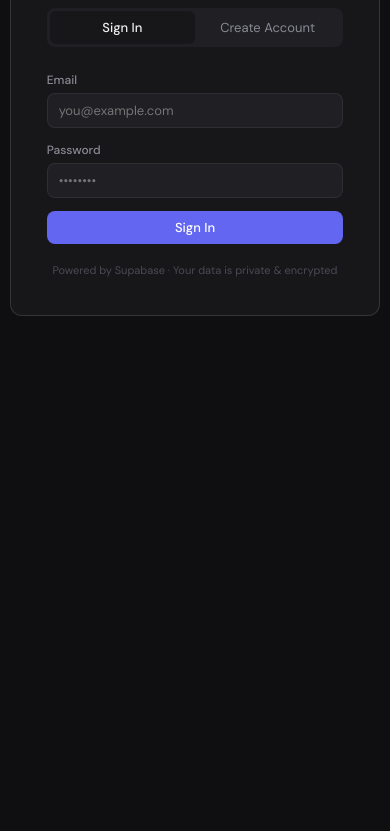
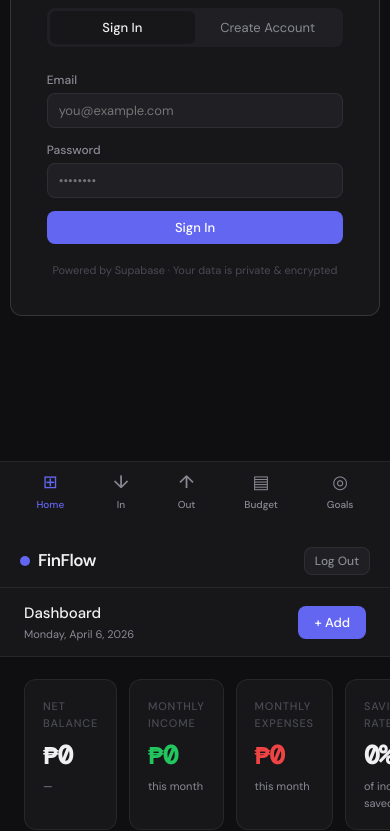
Before and after one commit to Akorani1/FinFlow, a plain HTML site: page index.html in a window 390 px wide. Shown: the part 309-1140 px from the top of the page. Before the commit the page ends 844 px from the top, so only its background shows below. Drawn offline with nearby package versions, Linux system fonts and the light colour scheme.

Commit message:
Implement mobile-friendly UI and loading fixes

```diff
--- a/index.html
+++ b/index.html
@@ -143,11 +143,113 @@
       display: none
     }
 
-    /* ── APP SHELL ── */
     #app {
       display: none;
       height: 100vh;
       flex-direction: row
+    }
+
+    /* ── MOBILE NAV ── */
+    .mobile-header {
+      display: none;
+      padding: 12px 20px;
+      background: var(--surface);
+      border-bottom: 1px solid var(--border);
+      align-items: center;
+      justify-content: space-between;
+      width: 100%;
+      z-index: 100
+    }
+
+    .bottom-nav {
+      display: none;
+      position: fixed;
+      bottom: 0;
+      left: 0;
+      right: 0;
+      background: var(--surface);
+      border-top: 1px solid var(--border);
+      padding: 8px 12px 24px; /* extra bottom for safe area */
+      justify-content: space-around;
+      align-items: center;
+      z-index: 100;
+      backdrop-filter: blur(10px)
+    }
+
+    .m-nav-item {
+      display: flex;
+      flex-direction: column;
+      align-items: center;
+      gap: 4px;
+      color: var(--text2);
+      font-size: 10px;
+      font-weight: 500;
+      cursor: pointer;
+      border: none;
+      background: none;
+      font-family: inherit
+    }
+
+    .m-nav-item.active {
+      color: var(--accent)
+    }
+
+    .m-nav-icon {
+      font-size: 18px
+    }
+
+    @media (max-width: 768px) {
+      #app {
+        flex-direction: column
+      }
+
+      .sidebar {
+        display: none
+      }
+
+      .mobile-header {
+        display: flex
+      }
+
+      .bottom-nav {
+        display: flex
+      }
+
+      .main {
+        height: calc(100vh - 120px); /* header + bottom nav */
+      }
+
+      .topbar {
+        padding: 10px 20px
+      }
+
+      .content {
+        padding: 16px 20px 80px
+      }
+
+      .g4, .g3, .g2 {
+        grid-template-columns: 1fr;
+        gap: 12px
+      }
+
+      .card-value {
+        font-size: 22px
+      }
+
+      .modal {
+        width: 100%;
+        height: 100%;
+        max-height: 100%;
+        border-radius: 0;
+        margin-top: 0
+      }
+
+      table {
+        display: block;
+        overflow-x: auto;
+        white-space: nowrap;
+        -webkit-overflow-scrolling: touch
+      }
     }
 
     #app.show {
@@ -786,17 +888,26 @@
       <button class="nav-item" onclick="showPage('budget')"><span class="nav-icon">▤</span>Budget</button>
       <button class="nav-item" onclick="showPage('goals')"><span class="nav-icon">◎</span>Goals</button>
       <button class="nav-item" onclick="showPage('reports')"><span class="nav-icon">◱</span>Reports</button>
-      <div class="sidebar-footer">
-        <button class="user-pill" onclick="doSignOut()">
-          <div class="user-avatar" id="user-avatar">?</div>
-          <div style="flex:1;text-align:left;overflow:hidden">
-            <div
-              style="font-size:12px;color:var(--text);font-weight:500;white-space:nowrap;overflow:hidden;text-overflow:ellipsis"
-              id="user-name">User</div>
-            <div style="font-size:10px;color:var(--text3)">Sign out</div>
           </div>
         </button>
       </div>
+    </nav>
+
+    <!-- MOBILE HEADER -->
+    <header class="mobile-header">
+      <div class="sidebar-logo" style="padding:0">
+        <div class="logo-dot"></div>FinFlow
+      </div>
+      <button class="btn btn-ghost btn-sm" onclick="doSignOut()">Log Out</button>
+    </header>
+
+    <!-- BOTTOM NAV -->
+    <nav class="bottom-nav">
+      <button class="m-nav-item active" onclick="showPage('dashboard')"><span class="m-nav-icon">⊞</span><span>Home</span></button>
+      <button class="m-nav-item" onclick="showPage('income')"><span class="m-nav-icon">↓</span><span>In</span></button>
+      <button class="m-nav-item" onclick="showPage('expenses')"><span class="m-nav-icon">↑</span><span>Out</span></button>
+      <button class="m-nav-item" onclick="showPage('budget')"><span class="m-nav-icon">▤</span><span>Budget</span></button>
+      <button class="m-nav-item" onclick="showPage('goals')"><span class="m-nav-icon">◎</span><span>Goals</span></button>
     </nav>
 
     <main class="main">
@@ -1147,9 +1258,23 @@
     function showPage(p) {
       document.querySelectorAll('.page').forEach(e => e.classList.remove('active'));
       document.querySelectorAll('.nav-item').forEach(e => e.classList.remove('active'));
+      document.querySelectorAll('.m-nav-item').forEach(e => e.classList.remove('active'));
+
       document.getElementById('page-' + p).classList.add('active');
-      event && event.currentTarget && event.currentTarget.classList.add('active');
-      document.querySelectorAll('.nav-item').forEach(e => { if (e.textContent.trim() === PAGE_TITLES[p]) e.classList.add('active'); });
+
+      // Update sidebar
+      document.querySelectorAll('.nav-item').forEach(e => {
+        if (e.innerText.includes(PAGE_TITLES[p])) e.classList.add('active');
+      });
+
+      // Update mobile nav
+      const mItems = document.querySelectorAll('.m-nav-item');
+      if (p === 'dashboard') mItems[0].classList.add('active');
+      else if (p === 'income') mItems[1].classList.add('active');
+      else if (p === 'expenses') mItems[2].classList.add('active');
+      else if (p === 'budget') mItems[3].classList.add('active');
+      else if (p === 'goals') mItems[4].classList.add('active');
+
       document.getElementById('page-title').textContent = PAGE_TITLES[p];
       currentPage = p;
       renderPage(p);
@@ -1551,30 +1676,50 @@
     //  BOOT
     // ══════════════════════════════════════════════
     async function boot() {
+      // 1. Setup UI details
       document.getElementById('top-date').textContent = new Date().toLocaleDateString('en-PH', { weekday: 'long', year: 'numeric', month: 'long', day: 'numeric' });
 
-      sb.auth.onAuthStateChange(async (event, session) => {
-        if (session?.user) {
+      // 2. Hard timeout (6s) — Safety net to prevent infinite spinner
+      const safetyTimeout = setTimeout(() => {
+        if (document.getElementById('loading-overlay').style.display !== 'none') {
+          console.warn('Boot timed out after 6s. Dropping to screen state.');
+          loading(false);
+          if (!user) {
+            document.getElementById('app').classList.remove('show');
+            document.getElementById('auth-screen').style.display = 'flex';
+          }
+        }
+      }, 6000);
+
+      // 3. Robust Session Check (Direct)
+      try {
+        const { data: { session } } = await sb.auth.getSession();
+        if (session) {
           user = session.user;
-          document.getElementById('auth-screen').style.display = 'none';
-          loading(true);
-          await loadAll();
-          loading(false);
-          document.getElementById('app').classList.add('show');
           const name = user.user_metadata?.full_name || user.email || 'User';
           document.getElementById('user-name').textContent = name;
           document.getElementById('user-avatar').textContent = name.charAt(0).toUpperCase();
+
+          await loadAll();
+          document.getElementById('auth-screen').style.display = 'none';
+          document.getElementById('app').classList.add('show');
           renderDashboard();
-        } else {
-          document.getElementById('app').classList.remove('show');
-          document.getElementById('auth-screen').style.display = 'flex';
-          loading(false);
+        }
+      } catch (err) {
+        console.error('Session check failed:', err);
+      } finally {
+        loading(false);
+        clearTimeout(safetyTimeout);
+      }
+
+      // 4. Background Auth Listener
+      sb.auth.onAuthStateChange(async (event, session) => {
+        if (event === 'SIGNED_IN') {
+          location.reload(); // Refresh to ensure clean state
+        } else if (event === 'SIGNED_OUT') {
+          doSignOut();
         }
       });
-
-      // Get current session
-      const { data: { session } } = await sb.auth.getSession();
-      if (!session) loading(false);
     }
 
     boot();
```
